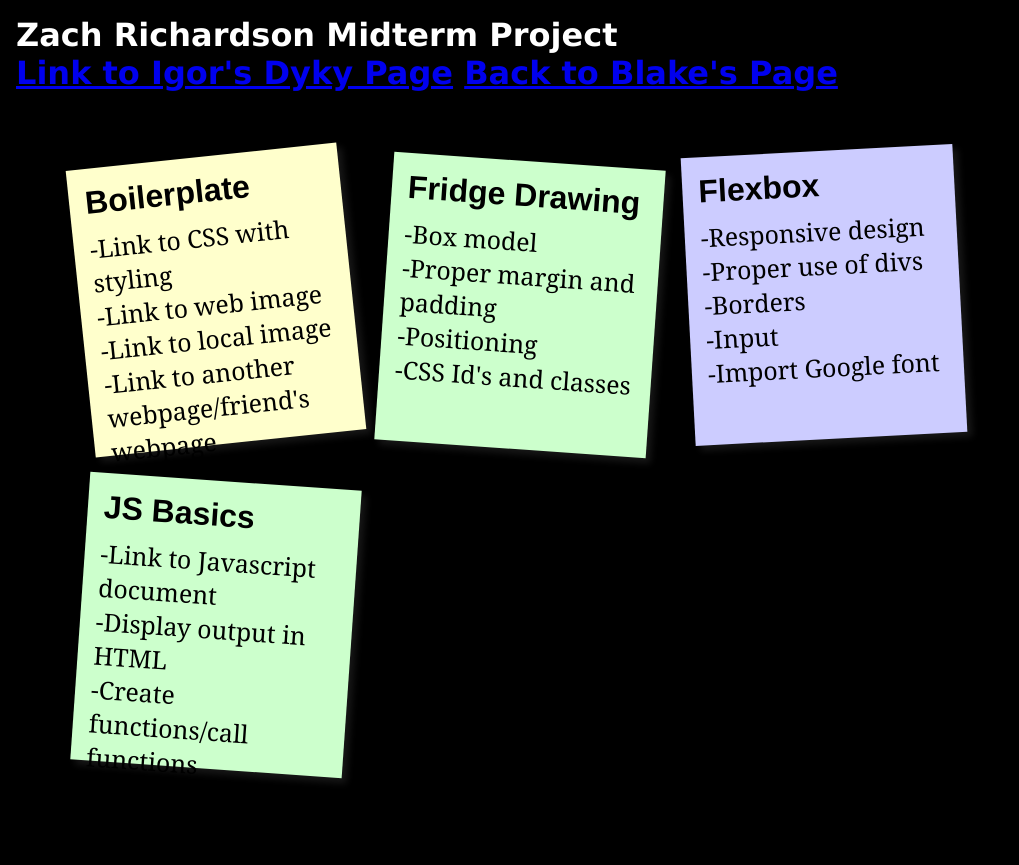
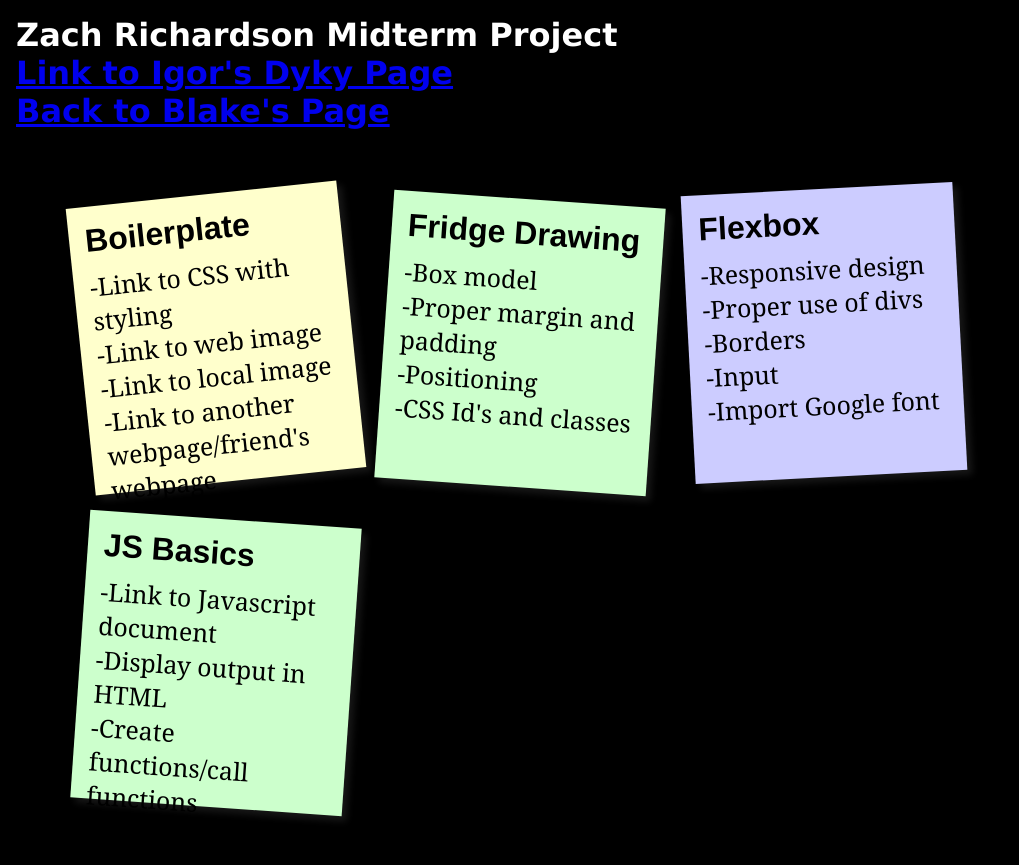
Before and after one commit to zrichardson/MidTerm, a plain HTML site: page index.html in a window 1280 px wide. Shown: the whole page, without its empty margins (0-1019 px from the left). Before the commit the page ends 844 px from the top, so only its background shows below. Drawn offline with Linux system fonts and the light colour scheme.

Commit message:
Update index.html

```diff
--- a/index.html
+++ b/index.html
@@ -4,7 +4,7 @@
 		<link rel="stylesheet" type="text/css" href="style.css">
 	</head>
 <body>
-	<h1> Zach Richardson Midterm Project <br> <a href="https://idyky.github.io/"> Link to Igor's Dyky Page</a>
+	<h1> Zach Richardson Midterm Project <br> <a href="https://idyky.github.io/"> Link to Igor's Dyky Page</a> <br>
 		<a href="https://blake-mo.github.io/midterm/"> Back to Blake's Page </a></h1>
 
 <ul>
```
